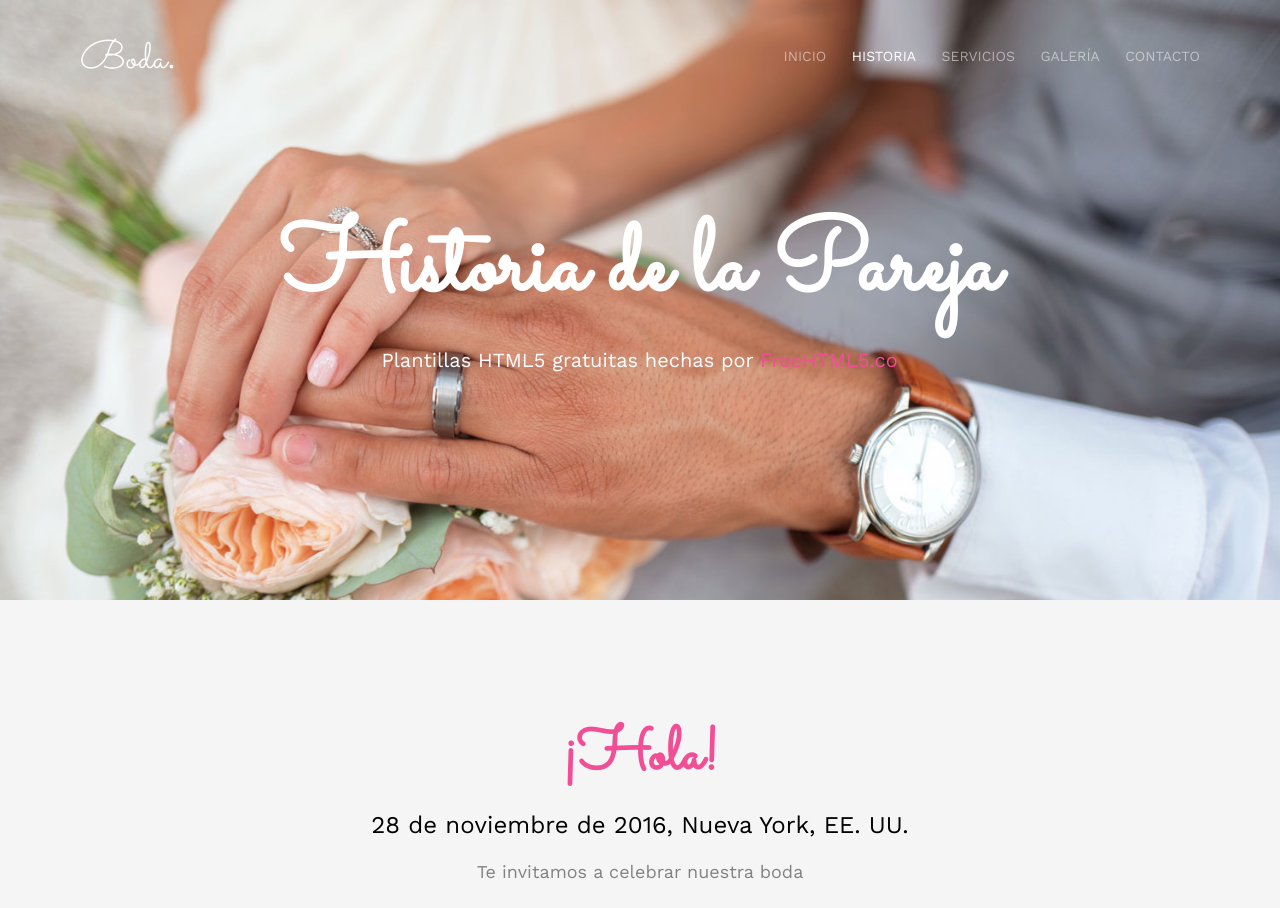
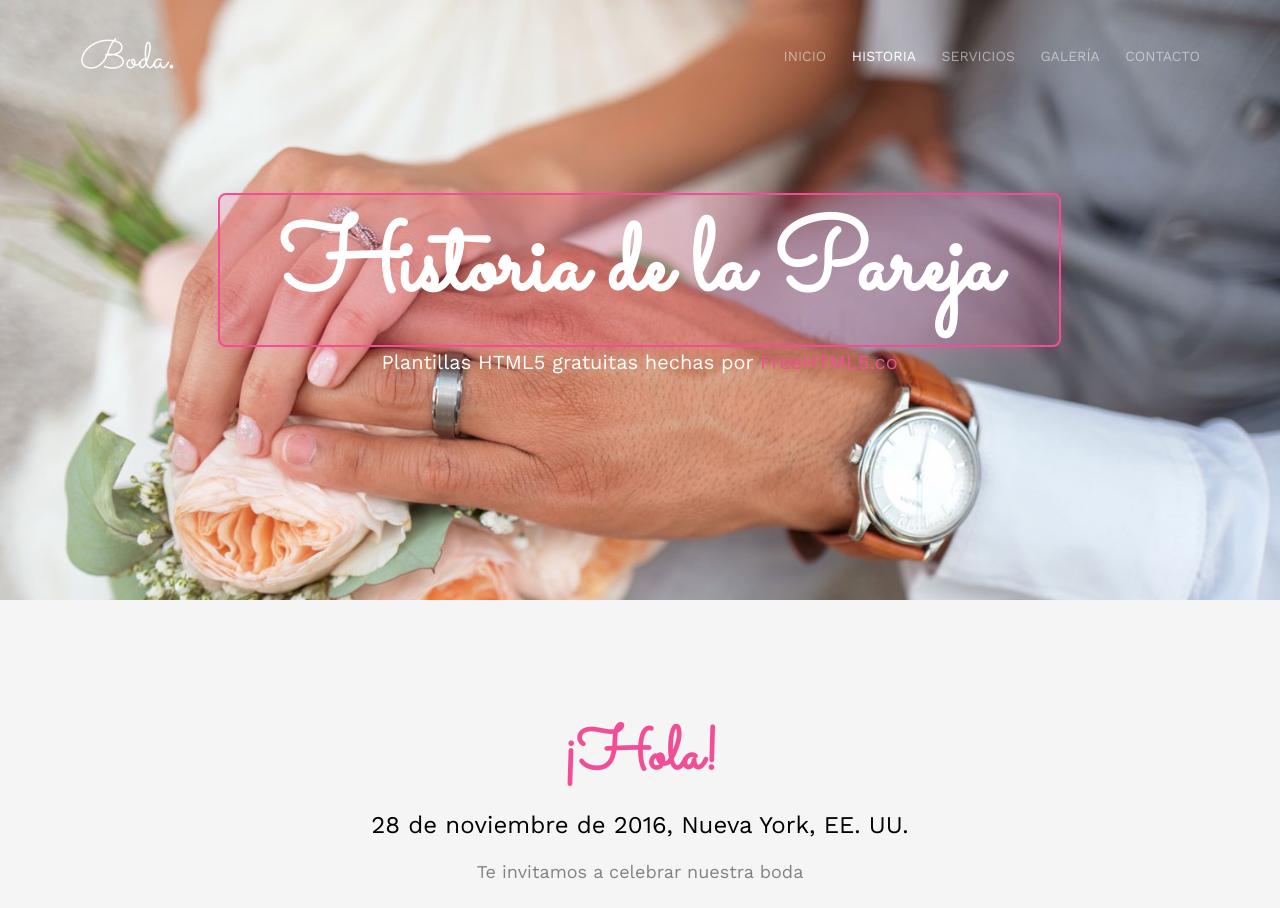
Before and after one commit to valdepeace/boda-vero-raul, a website: page about.html in a window 1280 px wide. Shown: the top 908 px of the page. Drawn offline with nearby package versions, Linux system fonts and the light colour scheme; files whose address does not match are found by name.

Commit message:
Portada: añadir recuadro rosa semitransparente alrededor de 'Vero & Raúl'

```diff
--- a/css/style.css
+++ b/css/style.css
@@ -316,6 +316,11 @@ h1, h2, h3, h4, h5, h6, figure {
 #fh5co-header h1 {
   color: #F14E95;
   font-weight: 700;
+  background: rgba(241, 78, 149, 0.18);
+  padding: 10px 18px;
+  border-radius: 8px;
+  border: 2px solid #F14E95;
+  box-shadow: 0 6px 20px rgba(241, 78, 149, 0.15);
 }
 .section-fade-bottom::after {
   content: "";
```
